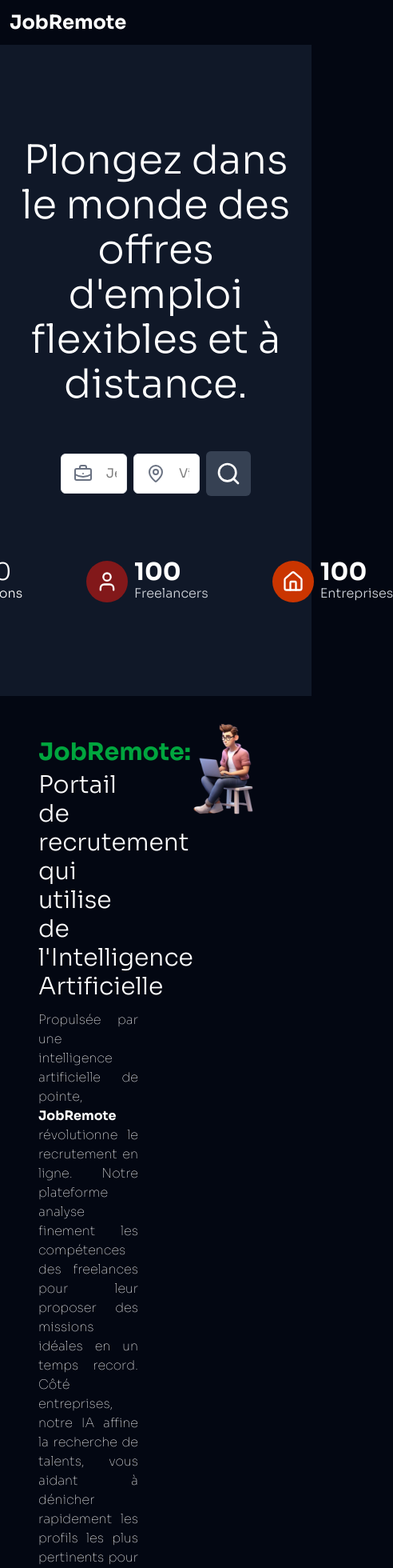
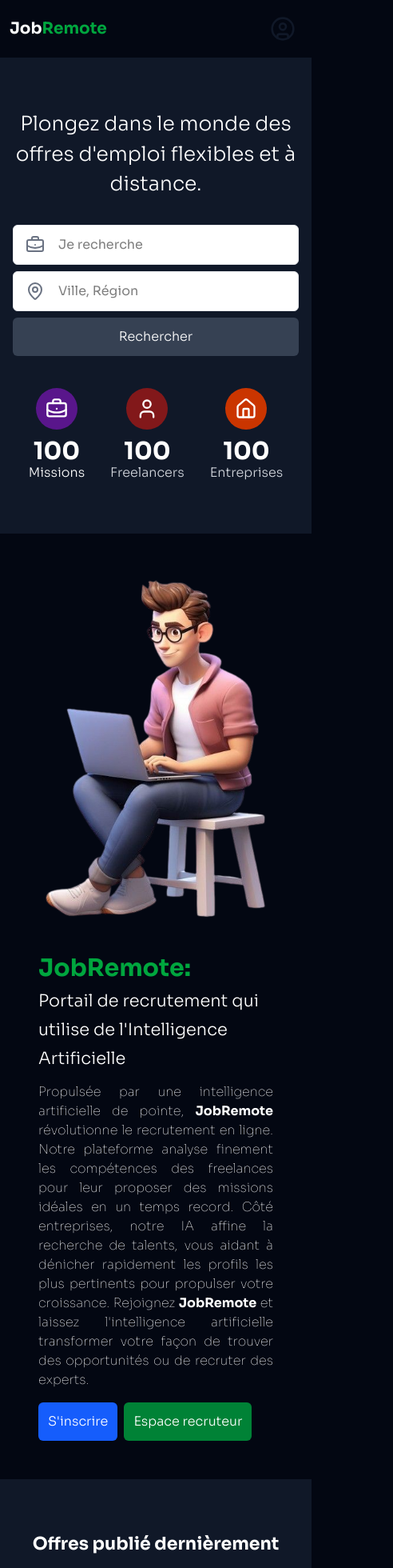
Before and after one commit to Mandroro/plateforme-intelligente, a React (Vite) app in the folder frontend/: page / in a window 390 px wide. Shown: the top 1960 px of the page at 80% size, 492 px wide, since content can reach past the window. Built offline with nearby package versions, Linux system fonts and the light colour scheme.

Commit message:
Ajout de nouveau mise à jour

```diff
--- a/frontend/src/components/contenue-site-freelancer/content/About.jsx
+++ b/frontend/src/components/contenue-site-freelancer/content/About.jsx
@@ -5,30 +5,40 @@ export default function About() {
   return (
     <section className="bg-gray-950">
       <div className="container mx-auto p-8">
-        <div className="grid grid-cols-6 gap-3">
-          <div className="col-start-1 col-end-4 p-4">
+        <div className="grid grid-col-1 md:grid-cols-6 gap-3">
+          <div className="col-start-1 col-end-7 md:col-end-4 p-4">
+            <div className="md:hidden col-start-1 md:col-start-4 col-end-7 justify-items-center mb-8">
+              <img src={AboutImage}/>
+            </div>
             <p className="text-green-600 font-[Sora] font-bold text-[30px]">
               JobRemote:
             </p>
-            <p className="text-white font-[Sora] font-light text-[30px] leading-9 mb-3">
+            <p className="text-white font-[Sora] font-light text-[21px] md:text-[30px] leading-9 mb-3">
               Portail de recrutement qui utilise de l'Intelligence Artificielle
             </p>
             <p className="text-white text-justify font-[Sora] font-thin text-[16px] mb-4">
-              Propulsée par une intelligence artificielle de pointe,{" "}<span className="font-bold">JobRemote</span>{" "}
-              révolutionne le recrutement en ligne. Notre plateforme analyse
-              finement les compétences des freelances pour leur proposer des
-              missions idéales en un temps record. Côté entreprises, notre IA
-              affine la recherche de talents, vous aidant à dénicher rapidement
-              les profils les plus pertinents pour propulser votre croissance.
-              Rejoignez {" "}<span className="font-bold">JobRemote</span>{" "} et laissez l'intelligence artificielle
-              transformer votre façon de trouver des opportunités ou de recruter
-              des experts.
+              Propulsée par une intelligence artificielle de pointe,{" "}
+              <span className="font-bold">JobRemote</span> révolutionne le
+              recrutement en ligne. Notre plateforme analyse finement les
+              compétences des freelances pour leur proposer des missions idéales
+              en un temps record. Côté entreprises, notre IA affine la recherche
+              de talents, vous aidant à dénicher rapidement les profils les plus
+              pertinents pour propulser votre croissance. Rejoignez{" "}
+              <span className="font-bold">JobRemote</span> et laissez
+              l'intelligence artificielle transformer votre façon de trouver des
+              opportunités ou de recruter des experts.
             </p>
-            <button className="bg-blue-600 text-white font-[Sora] font-light p-3 rounded-md mr-2">Inscrirez-vous</button>
-            <button className="bg-green-700 text-white font-[Sora] font-light p-3 rounded-md">Rejoignez l'espace recruteur</button>
+            <div className="flex">
+            <button className="bg-blue-600 text-white font-[Sora] font-light p-3 rounded-md mr-2">
+              S'inscrire
+            </button>
+            <button className="bg-green-700 text-white font-[Sora] font-light p-3 rounded-md">
+              Espace recruteur
+            </button>
+            </div>
           </div>
-          <div className="col-start-4 col-end-7 justify-items-center">
-            <img src={AboutImage} className="w-1/2" />
+          <div className="hidden md:flex item-center col-start-4 col-end-7 justify-center">
+            <img src={AboutImage} />
           </div>
         </div>
       </div>
--- a/frontend/src/components/contenue-site-freelancer/content/Hero.jsx
+++ b/frontend/src/components/contenue-site-freelancer/content/Hero.jsx
@@ -1,39 +1,45 @@
 import React from "react";
-import {
-  BriefcaseBusiness,
-  House,
-  MapPin,
-  Search,
-  User,
-} from "lucide-react";
+import { BriefcaseBusiness, House, MapPin, Search, User } from "lucide-react";
 
 export default function Hero() {
   return (
-    <section className="bg-gray-900 py-25">
+    <section className="bg-gray-900 py-12 md:py-25">
       <div className="container mx-auto p-4">
-        <div className="grid grid-cols-6 mb-20">
+        <div className="grid grid-cols-6 mb-10 md:mb-20">
           <div className="col-start-1 col-end-7 text-center">
-            <p className="text-white text-base/14 font-[Sora] font-light text-[50px] mb-14">
-              Plongez dans le monde des offres d'emploi flexibles
-              et à distance.
+            <p className="text-white font-[Sora] font-light text-[25px] md:text-[50px] mb-8 md:mb-14">
+              Plongez dans le monde des offres d'emploi flexibles et à distance.
             </p>
           </div>
-          <div className="col-start-2 col-end-6">
-            <div className="flex">
-              <div className="relative flex items-center w-full mr-2">
+          <div className="col-start-1 md:col-start-2 col-end-7 md:col-end-6">
+            <div className="md:flex">
+              <div className="relative flex items-center w-full mb-2 md:mb-0 mr-2">
                 <BriefcaseBusiness className="absolute left-4 text-gray-500" />
                 <input
                   className="w-full bg-white border border-gray-200 rounded-md p-3 pl-14 font-[Sora] focus:outline-none"
                   placeholder="Je recherche"
                 />
               </div>
-              <div className="relative flex items-center w-full mr-2">
+              <div className="relative flex items-center w-full mr-2 mb-2 md:mb-0">
                 <MapPin className="absolute left-4 text-gray-500" />
                 <input
                   className="w-full bg-white border border-gray-200 rounded-md p-3 pl-14 font-[Sora] focus:outline-none"
                   placeholder="Ville, Région"
                 />
               </div>
+
+              {/* Affiche button sur mobile */}
+              <div className="md:hidden">
+                <button
+                  type="button"
+                  className="bg-gray-700 text-white font-[Sora] font-light w-full rounded-md p-3 cursor-pointer flex items-center justify-center"
+                >
+                  Rechercher
+                </button>
+              </div>
+
+              {/* Affiche button sur ordinateur/tablette */}
+              <div className="hidden md:flex">
                 <button
                   type="button"
                   className="bg-gray-700 text-white font-[Sora] font-light rounded-md p-3 cursor-pointer"
@@ -43,14 +49,16 @@ export default function Hero() {
               </div>
             </div>
           </div>
-        <div className="flex items-center justify-center">
-            <div className="flex space-x-20">
-              <div className="flex items-center">
-                <div className="bg-purple-900 p-3 rounded-full">
+        </div>
+        <div className="grid grid-cols-6">
+          <div className="col-start-1 col-end-7">
+            <div className="flex items-center justify-center space-x-8 md:space-x-20">
+              <div className="md:flex md:items-center justify-items-center">
+                <div className="bg-purple-900 w-fit p-3 rounded-full mb-3 md:mb-0">
                   <BriefcaseBusiness className="text-white size-7" />
                 </div>
-                <div className="ml-2">
-                  <h5 className="text-white text-[30px] font-[Sora] font-light leading-none">
+                <div className="justify-items-center md:ml-2">
+                  <h5 className="text-white text-[30px] font-[Sora] font-bold leading-none">
                     100
                   </h5>
                   <h6 className="text-[16px] font-[Sora] font-light text-white">
@@ -58,11 +66,11 @@ export default function Hero() {
                   </h6>
                 </div>
               </div>
-              <div className="flex items-center">
-                <div className="bg-red-900 p-3 rounded-full">
+              <div className="md:flex md:items-center justify-items-center">
+                <div className="bg-red-900 w-fit p-3 rounded-full mb-3 md:mb-0">
                   <User className="text-white size-7" />
                 </div>
-                <div className="ml-2">
+                <div className="justify-items-center md:ml-2">
                   <h5 className="text-white text-[30px] font-[Sora] font-bold leading-none">
                     100
                   </h5>
@@ -71,11 +79,11 @@ export default function Hero() {
                   </h6>
                 </div>
               </div>
-              <div className="flex items-center">
-                <div className="bg-orange-700 p-3 rounded-full">
+              <div className="md:flex md:items-center justify-items-center">
+                <div className="bg-orange-700 w-fit p-3 rounded-full mb-3 md:mb-0">
                   <House className="text-white size-7" />
                 </div>
-                <div className="ml-2">
+                <div className="justify-items-center md:ml-2">
                   <h5 className="text-white text-[30px] font-[Sora] font-bold leading-none">
                     100
                   </h5>
@@ -87,6 +95,7 @@ export default function Hero() {
             </div>
           </div>
         </div>
+      </div>
     </section>
   );
 }
--- a/frontend/src/components/contenue-site-freelancer/content/Offre.jsx
+++ b/frontend/src/components/contenue-site-freelancer/content/Offre.jsx
@@ -72,16 +72,19 @@ export default function Offre() {
     <section className="bg-gray-900 py-8">
       <div className="container mx-auto p-8">
         <div className="text-center mb-10">
-          <h1 className="text-white font-[Sora] font-bold text-[30px]">
-            Découvrez les offres publié dernièrement
+          <h1 className="text-white font-[Sora] font-bold text-[22px] md:text-[30px]">
+            Offres publié dernièrement
           </h1>
         </div>
-        <div class="grid grid-cols-6 gap-4 mb-8">
+        <div class="grid grid-col-1 md:grid-cols-6 gap-4 mb-8">
           {listeOffre.map((l) => (
-            <div class="bg-gray-950 col-start-2 col-end-6 flex p-5">
-              <img src={l.image} className="rounded-md w-1/6 mr-6" />
+            <div class="bg-gray-950 col-start-1 md:col-start-2 col-end-7 md:col-end-6 flex p-5">
+              <img src={l.image} className="hidden md:flex rounded-md w-1/6 mr-6" />
               <div className="leading-8">
                 <h1 className="text-white font-[Sora] font-bold text-[19px]">
+                  {l.nom}
+                </h1>
+                <h1 className="text-white font-[Sora] font-thin text-[19px]">
                   {l.poste}
                 </h1>
                 <p className="flex items-center text-white font-[Sora] font-thin text-[15px] ">
--- a/frontend/src/components/contenue-site-freelancer/layout/Footer.jsx
+++ b/frontend/src/components/contenue-site-freelancer/layout/Footer.jsx
@@ -2,8 +2,8 @@ import React from "react";
 
 export default function Footer() {
   return (
-    <footer className="bg-gray-950">
-      <div className="container mx-auto flex items-center justify-center p-8">
+    <footer>
+      <div className="container mx-auto flex items-center justify-center p-4">
         <p className="text-white font-[Sora] font-light text-[14px]">
           &copy; 2025-JobRemote-Tous droits réservés
         </p>
--- a/frontend/src/components/contenue-site-freelancer/layout/Header.jsx
+++ b/frontend/src/components/contenue-site-freelancer/layout/Header.jsx
@@ -1,4 +1,4 @@
-import { Lock } from "lucide-react";
+import { CircleUser } from "lucide-react";
 import React from "react";
 import { NavLink, useNavigate } from "react-router";
 
@@ -6,18 +6,22 @@ export default function Header() {
   const redirection = useNavigate();
   const connexion = () => {
     redirection("/authentification");
-  }
+  };
   const inscription = () => {
     redirection("/inscription");
-  }
+  };
   const espaceRecruteur = () => {
     redirection("/espace-recruteur");
-  }
+  };
   return (
-    <header className="bg-gray-950">
+    <header>
       <div className="container mx-auto flex items-center justify-between p-3">
-        <NavLink to ="/" className="text-white text-2xl font-[Sora] font-bold">
-          JobRemote
+        <NavLink
+          to="/"
+          className="text-[20px] md:text-[30px] font-[Sora] font-bold"
+        >
+          <span className="text-white">Job</span>
+          <span className="text-green-600">Remote</span>
         </NavLink>
         {/* <nav className="hidden md:flex">
           <ul className="flex space-x-6">
@@ -47,15 +51,36 @@ export default function Header() {
             </li>
           </ul>
         </nav> */}
+
+        {/* Affiche sur mobile */}
+        <div className="md:hidden space-x-2">
+          <button
+            onClick={connexion}
+            className="text-gray-900 font-[Sora] hover:bg-gray-200 font-light text-[14px] p-2 rounded-md flex items-center justify-center cursor-pointer"
+          >
+            <CircleUser className="size-8"/>
+          </button>
+        </div>
+
+        {/* Affiche de bouton sur ordinateur/tablette */}
         <div className="hidden md:flex space-x-2">
-          <button onClick={connexion} className="text-white hover:text-gray-900 font-[Sora] hover:bg-gray-200 font-light text-[14px] p-2 rounded-md flex items-center justify-center cursor-pointer">
-            <Lock className="mr-2"/>
-            Connexion
+          <button
+            onClick={connexion}
+            className="text-white hover:text-gray-900 font-[Sora] hover:bg-gray-200 font-light text-[14px] p-2 rounded-md flex items-center justify-center cursor-pointer"
+          >
+            <CircleUser className="mr-2" />
+            Se connecter
           </button>
-          <button onClick={inscription} className="text-white bg-blue-600 font-[Sora] font-light text-[14px] p-2 rounded-md flex items-center justify-center cursor-pointer">
-            Inscription
+          <button
+            onClick={inscription}
+            className="text-white bg-blue-600 font-[Sora] font-light text-[14px] p-2 rounded-md flex items-center justify-center cursor-pointer"
+          >
+            S'inscrire
           </button>
-          <button onClick={espaceRecruteur} className="text-white bg-green-700 font-[Sora] font-light text-[14px] p-2 rounded-md flex items-center justify-center cursor-pointer">
+          <button
+            onClick={espaceRecruteur}
+            className="text-white bg-green-700 font-[Sora] font-light text-[14px] p-2 rounded-md flex items-center justify-center cursor-pointer"
+          >
             Espace recruteur
           </button>
         </div>
--- a/frontend/src/components/page/PageAuthentification.jsx
+++ b/frontend/src/components/page/PageAuthentification.jsx
@@ -12,15 +12,15 @@ export default function PageAuthentification() {
   };
 
   return (
-    <div className="py-18 md:py-8">
-      <div className="container mx-auto p-6">
-        <div className="grid grid-cols-1 md:grid-cols-6 space-x-0">
-          <div className="bg-white col-start-3 col-end-5 p-8 rounded-md">
+    <div className="py-10 md:py-18">
+      <div className="container mx-auto">
+        <div className="grid grid-col-1 md:grid-cols-6 space-x-0">
+          <div className=" col-start-3 md:col-start-2 col-end-5 md:col-end-6 p-8 rounded-md">
             <div className="text-center py-8 mb-8">
-              <h1 className="text-gray-900 font-[Sora] font-bold text-[40px]">
+              <h1 className="text-white font-[Sora] font-bold text-[40px]">
                 Job<span className="text-green-600">Remote</span>
               </h1>
-              <p className="text-gray-500 font-[Sora] font-light text-[13px]">
+              <p className="text-white font-[Sora] font-light text-[13px]">
                 Veuillez remplir tous les informations
               </p>
             </div>
@@ -28,20 +28,20 @@ export default function PageAuthentification() {
               <div className="relative flex items-center w-full mr-2">
                 <User className="absolute left-4 text-gray-500" />
                 <input
-                  className="w-full bg-white border border-gray-200 rounded-md p-3 pl-14 font-[Sora] focus:outline-none"
+                  className="w-full bg-gray-200 border border-gray-200 rounded-md p-3 pl-14 font-[Sora] focus:outline-none"
                   placeholder="Entrer un pseudo"
                 />
               </div>
               <div className="relative flex items-center w-full mr-2">
                 <LockKeyhole className="absolute left-4 text-gray-500" />
                 <input
-                  className="w-full bg-white border border-gray-200 rounded-md p-3 pl-14 font-[Sora] focus:outline-none"
+                  className="w-full bg-gray-200 border border-gray-200 rounded-md p-3 pl-14 font-[Sora] focus:outline-none"
                   placeholder="Entrer un mot de passe"
                 />
               </div>
               <NavLink
                 className={
-                  "text-gray-500 font-[Sora] text-[13px] hover:text-blue-600"
+                  "text-white font-[Sora] text-[13px] hover:text-blue-600"
                 }
               >
                 Mot de passe oublié ?
@@ -49,13 +49,13 @@ export default function PageAuthentification() {
             </div>
             <button
               onClick={seConnecter}
-              className="bg-blue-600 text-white font-[Sora] font-light text-[15px] w-full p-2 rounded-md mb-2 cursor-pointer"
+              className="bg-blue-600 text-white font-[Sora] font-light text-[14px] w-full p-2 rounded-md mb-2 cursor-pointer"
             >
               Se connecter
             </button>
             <button
               onClick={retourPageAccueil}
-              className="text-gray-900 p-2 font-[Sora] text-[14px] w-full hover:bg-gray-300 rounded-md cursor-pointer"
+              className="text-white hover:text-gray-900 p-2 font-[Sora] text-[14px] w-full hover:bg-gray-300 rounded-md cursor-pointer"
             >
               Retour vers la page d'accueil
             </button>
--- a/frontend/src/components/page/PageInscription.jsx
+++ b/frontend/src/components/page/PageInscription.jsx
@@ -2,81 +2,63 @@ import { AtSign, LockKeyhole, MoveLeft, User } from "lucide-react";
 import React from "react";
 import { NavLink, useNavigate } from "react-router";
 export default function PageInscription() {
-    const redirection =  useNavigate();
+  const redirection = useNavigate();
 
-    const retourPageAccueil = () => {
-        redirection("/");
-    }
-    const seConnecter = () => {
-        redirection("/authentification");
-    }
-    const creerCompte = () => {
-        console.log("Fonctionnalité non disponible !!");
-    }
+  const retourPageAccueil = () => {
+    redirection("/");
+  };
+  const creerCompte = () => {
+    console.log("Fonctionnalité non disponible !!");
+  };
 
   return (
-    <div className="py-2">
+    <div className="py-10 md:py-18">
       <div className="container mx-auto p-8">
-        <div className="grid grid-cols-6 space-x-0">
-          <div className="bg-gray-900 col-start-1 col-end-4">
-            <div className="w-fit p-4 mb-30">
-              <h1 className="text-white font-[Sora] font-bold text-[20px]">
+        <div className="grid grid-cols-1 md:grid-cols-6 space-x-0">
+          <div className="col-start-3 md:col-start-2 col-end-5 md:col-end-6 text-center p-4">
+            <div className="text-center py-4 mb-8">
+              <h1 className="text-white font-[Sora] font-bold text-[35px]">
                 Job<span className="text-green-600">Remote</span>
               </h1>
-            </div>
-            <div className="justify-items-center p-8 mb-30">
-              <h1 className="text-white font-[Sora] font-bold text-[30px]">
-                Bienvenue à vous
-              </h1>
-              <p className="text-white font-[Sora] font-light text-[14px] text-center mb-4">
-                Créez un compte gratuit pour découvrir des offres d'emploi, des
-                outils de recherche et des opportunités de carrière.
-              </p>
-              <button onClick={retourPageAccueil} className="text-white p-3 font-[Sora] text-[14px] border border-white rounded-full flex items-center justify-center">
-                <MoveLeft className="mr-2" />
-                Retour vers la page d'accueil
-              </button>
-            </div>
-            <div className="w-fit p-5"></div>
-          </div>
-          <div className="bg-white col-start-4 col-end-7 text-center p-8">
-            <div className="text-center py-8 mb-8">
-              <h1 className="text-gray-900 font-[Sora] font-bold text-[35px]">
-                Je m'inscris
-              </h1>
-              <p className="text-gray-500 font-[Sora] font-light text-[13px]">
-                Veuillez remplir tous les informations
+              <p className="text-gray-300 font-[Sora] font-light text-[14px]">
+                Créez un compte gratuit pour découvrir des opportunités de carrière.
               </p>
             </div>
-            <div className="space-y-2 mb-8">
+            <div className="space-y-2 mb-4">
               <div className="relative flex items-center w-full mr-2">
                 <User className="absolute left-4 text-gray-500" />
                 <input
-                  className="w-full bg-white border border-gray-200 rounded-md p-3 pl-14 font-[Sora] focus:outline-none"
+                  className="w-full bg-gray-200 border border-gray-200 rounded-md p-3 pl-14 font-[Sora] focus:outline-none"
                   placeholder="Entrer un pseudo"
                 />
               </div>
               <div className="relative flex items-center w-full mr-2">
                 <AtSign className="absolute left-4 text-gray-500" />
                 <input
-                  className="w-full bg-white border border-gray-200 rounded-md p-3 pl-14 font-[Sora] focus:outline-none"
+                  className="w-full bg-gray-200 border border-gray-200 rounded-md p-3 pl-14 font-[Sora] focus:outline-none"
                   placeholder="Entrer un adresse email"
                 />
               </div>
               <div className="relative flex items-center w-full mr-2">
                 <LockKeyhole className="absolute left-4 text-gray-500" />
                 <input
-                  className="w-full bg-white border border-gray-200 rounded-md p-3 pl-14 font-[Sora] focus:outline-none"
+                  className="w-full bg-gray-200 border border-gray-200 rounded-md p-3 pl-14 font-[Sora] focus:outline-none"
                   placeholder="Entrer un mot de passe"
                 />
               </div>
             </div>
-            <div className="flex space-x-1">
-              <button onClick={seConnecter} className="bg-green-700 text-white font-[Sora] font-light text-[15px] w-full p-2 rounded-md mb-2 cursor-pointer">
-                Se connecter
+            <div className="space-x-1">
+              <button
+                onClick={creerCompte}
+                className="bg-blue-600 text-white font-[Sora] font-light text-[14px] w-full p-2 rounded-md mb-2 cursor-pointer"
+              >
+                Créer mon compte
               </button>
-              <button onClick={creerCompte} className="bg-blue-600 text-white font-[Sora] font-light text-[15px] w-full p-2 rounded-md mb-2 cursor-pointer">
-                Créer mon compte
+              <button
+                onClick={retourPageAccueil}
+                className="text-white hover:bg-gray-300 hover:text-gray-900 font-[Sora] font-light text-[14px] w-full p-2 rounded-md mb-2 cursor-pointer flex items-center justify-center"
+              >
+                Retour vers la page d'accueil
               </button>
             </div>
           </div>
```
Lines whose indentation alone changed are shown as unchanged.
